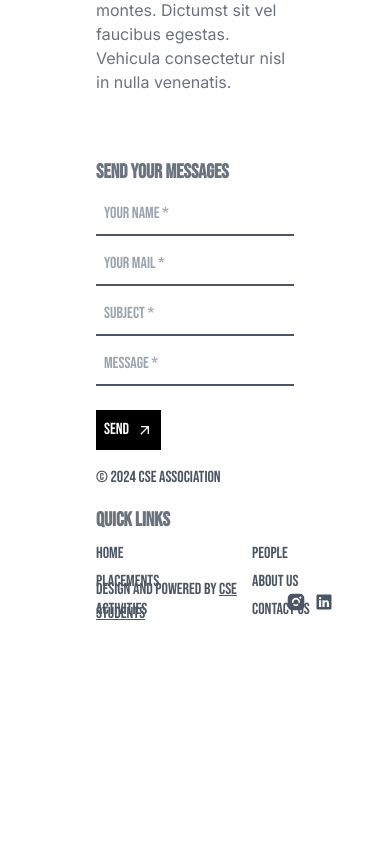
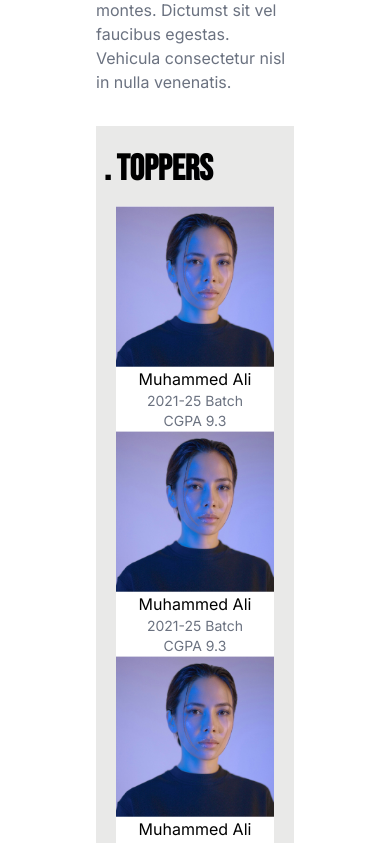
Before and after one commit to mhdaslamp/cse_dept_site, a Next.js app: page / in a window 390 px wide. Shown: the part 1580-2423 px from the top of the page. Before the commit the page ends 2238 px from the top, so only its background shows below. Built offline with nearby package versions, Linux system fonts and the light colour scheme.

Commit message:
toppers list is set without responsive

```diff
--- a/src/app/page.js
+++ b/src/app/page.js
@@ -1,12 +1,14 @@
 import CourseOfferedSection from "@/components/CourseOfferedSection";
 import Footer from "@/components/Footer";
 import HodMessage from "@/components/HodMessage";
+import Toppers from "@/components/Toppers";
 
 export default function Home() {
   return (
     <main>
       <CourseOfferedSection />
       <HodMessage />
+      <Toppers />
       <Footer />
     </main>
   );
--- /dev/null
+++ b/src/components/Toppers.jsx
@@ -0,0 +1,37 @@
+import React from "react";
+import studentsData from "../constants/contents";
+
+function StudentCard({ name, batch, cgpa, image }) {
+  return (
+    <div className="student-card text-center">
+      <img src={image} alt={name} />
+      <div className="student-details bg-white">
+        <p>{name}</p>
+        <p className="text-gray-500 text-sm">{batch} Batch</p>
+        <p className="text-gray-500 text-sm">CGPA {cgpa}</p>
+      </div>
+    </div>
+  );
+}
+
+const Toppers = () => {
+  return (
+    <div className="bg-white w-full px-24  mx-auto">
+      <div className="bg-[#e9e9e8] py-6">
+        <div className="flex justify-start mb-4 pl-2">
+          <h1 className="text-black sm:text-2xl lg:text-5xl md:text-4xl text-4xl font-bold font-bebasneue">
+            . TOPPERS
+          </h1>
+        </div>
+
+        <div className="justify-center mx-auto grid lg:grid-cols-5 md:grid-cols-4 sm:grid-cols-2 md:gap-8 sm:gap-5 px-[20px] ">
+          {studentsData.map((student, index) => (
+            <StudentCard key={index} {...student} />
+          ))}
+        </div>
+      </div>
+    </div>
+  );
+};
+
+export default Toppers;
--- a/src/constants/contents.js
+++ b/src/constants/contents.js
@@ -6,33 +6,33 @@ export const sampleText = `
 export const studentsData = [
   {
     name: "Muhammed Ali",
-    batch: "2021-25 Batch",
-    cgpa: "CGPA 9.3",
-    image: "./student1.jpg",
+    batch: "2021-25",
+    cgpa: 9.3,
+    image: "./student-1.jpg",
+  },
+  {
+    name: "Muhammed Ali",
+    batch: "2021-25",
+    cgpa: 9.3,
+    image: "./student-1.jpg",
+  },
+  {
+    name: "Muhammed Ali",
+    batch: "2021-25",
+    cgpa: 9.3,
+    image: "./student-1.jpg",
   },
   {
     name: "VISWAJITH",
-    batch: "2021-25 Batch",
-    cgpa: "CGPA 9.3",
-    image: "./student1.jpg",
+    batch: "2021-25",
+    cgpa: 9.3,
+    image: "./student-1.jpg",
   },
   {
-    name: "VISWAJITH",
-    batch: "2021-25 Batch",
-    cgpa: "CGPA 9.3",
-    image: "./student1.jpg",
-  },
-  {
-    name: "VISWAJITH",
-    batch: "2021-25 Batch",
-    cgpa: "CGPA 9.3",
-    image: "./student1.jpg",
-  },
-  {
-    name: "jerald",
-    batch: "2021-25 Batch",
-    cgpa: "CGPA 9.3",
-    image: "./student1.jpg",
+    name: "Muhammed Ali",
+    batch: "2021-25",
+    cgpa: 9.3,
+    image: "./student-1.jpg",
   },
 ];
 
```
